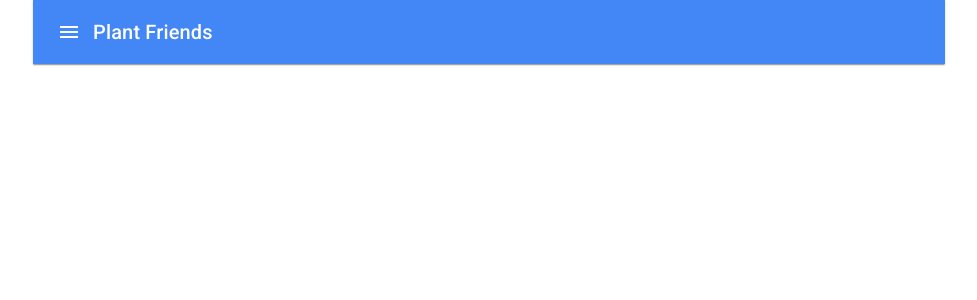
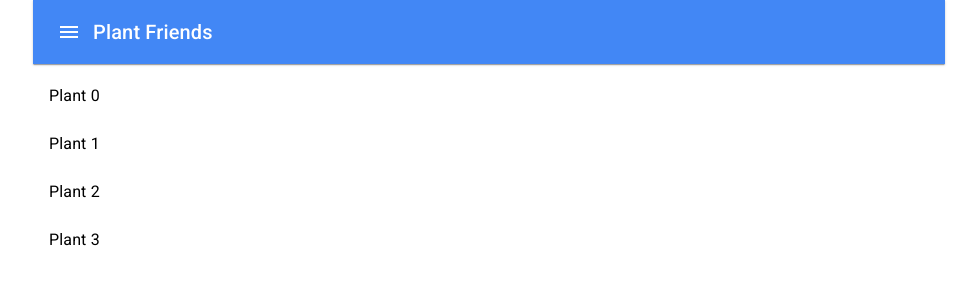
Before and after one commit to thunderlabs-tech/plant-friends, a React (Create React App) app in the folder clients/web-app/: page / in a window 1280 px wide. Shown: the top 300 px of the page, without its empty margins (151-1128 px from the left). Built offline with nearby package versions, Linux system fonts and the light colour scheme.

Commit message:
Add skeleton `PlantListScreen`

```diff
--- a/clients/web-app/src/App.tsx
+++ b/clients/web-app/src/App.tsx
@@ -3,6 +3,7 @@ import { Plant } from './state/dataTypes';
 import AppBar from '@material-ui/core/AppBar';
 import { Toolbar, IconButton, Typography, Icon, MuiThemeProvider, Container } from '@material-ui/core';
 import theme from './app/theme';
+import PlantListScreen from './PlantListScreen';
 import useCollection from './state/useCollection';
 
 function makeN<Element>(n: number, maker: (i: number) => Element): Element[] {
@@ -36,6 +37,8 @@ const App: React.FC = () => {
             <Typography variant="h6">Plant Friends</Typography>
           </Toolbar>
         </AppBar>
+
+        <PlantListScreen plants={plants} />
       </Container>
     </MuiThemeProvider>
   );
--- /dev/null
+++ b/clients/web-app/src/PlantListScreen.tsx
@@ -0,0 +1,22 @@
+import React from 'react';
+import { Plant } from './state/dataTypes';
+import { List, ListItem, ListItemText } from '@material-ui/core';
+import { Collection } from './state/useCollection';
+
+export type PlantListScreenProps = {
+  plants: Collection<Plant>;
+};
+
+const PlantListScreen: React.FC<PlantListScreenProps> = ({ plants }) => {
+  return (
+    <List>
+      {plants.data.map((plant) => (
+        <ListItem button key={plant.id}>
+          <ListItemText>{plant.name}</ListItemText>
+        </ListItem>
+      ))}
+    </List>
+  );
+};
+
+export default PlantListScreen;
```
